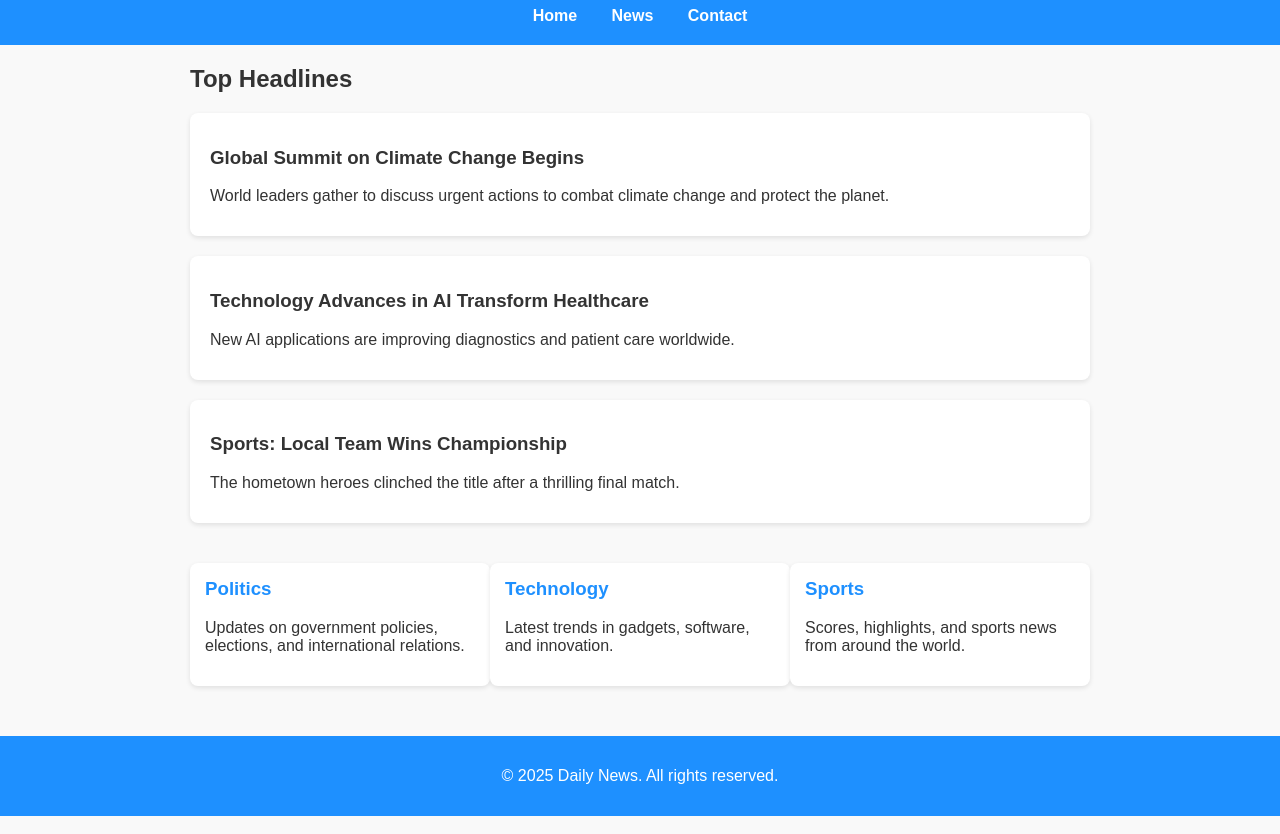
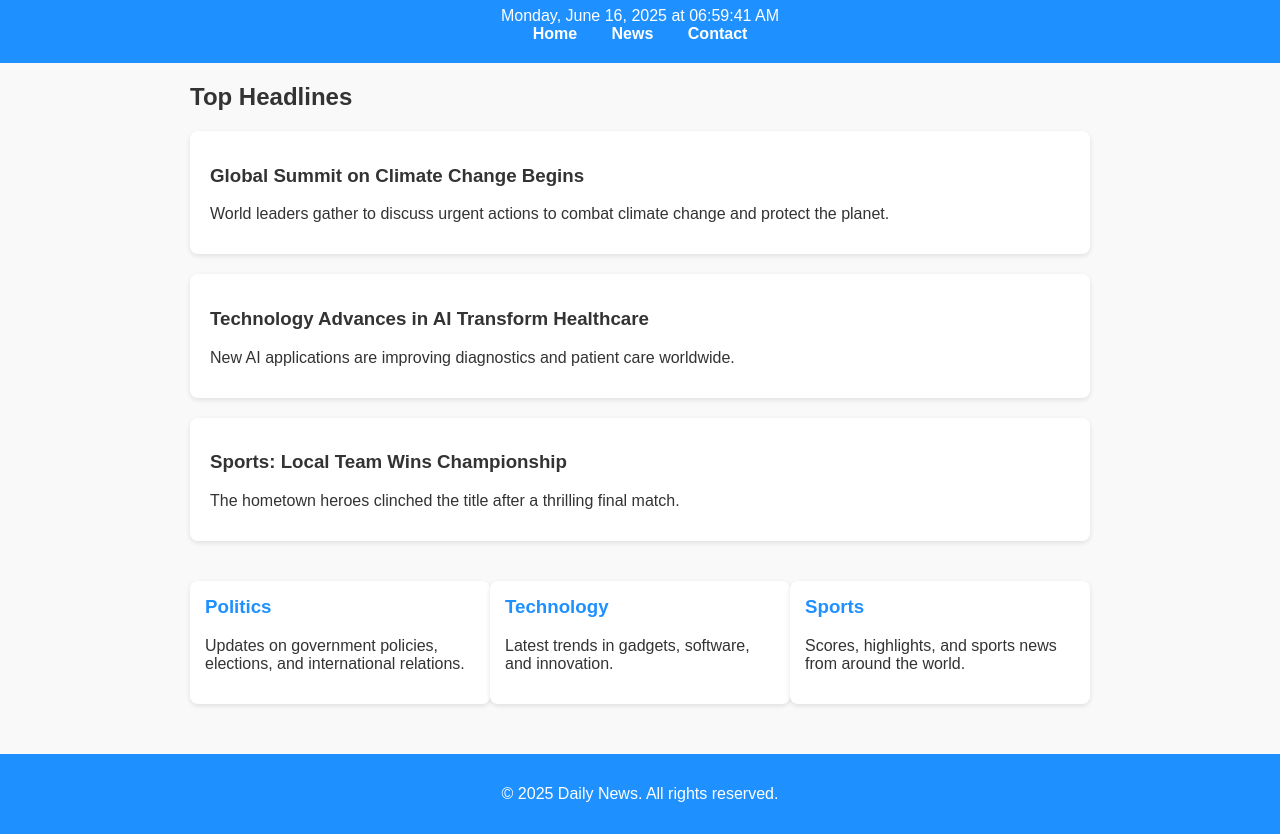
Before and after one commit to mehtab-naq/daily-news, a plain HTML site: page index.html in a window 1280 px wide. Shown: the part 94-928 px from the top of the page. Drawn offline with Linux system fonts and the light colour scheme.

Commit message:
Add files via upload

```diff
--- a/index.html
+++ b/index.html
@@ -84,6 +84,8 @@ footer {
 <body>
   <header>
     <h1>🗞️ Daily News</h1>
+    <div id="dateTime"></div>
+
     <nav>
       <a href="index.html">Home</a>
       <a href="news.html">News</a>
@@ -149,6 +151,27 @@ footer {
     window.scrollTo({ top: 0, behavior: "smooth" });
   };
 </script>
+<script>
+  function updateDateTime() {
+    const now = new Date();
+    const options = {
+      weekday: 'long',
+      year: 'numeric',
+      month: 'long',
+      day: 'numeric',
+      hour: '2-digit',
+      minute: '2-digit',
+      second: '2-digit',
+      hour12: true
+    };
+    const formatted = now.toLocaleString('en-US', options);
+    document.getElementById('dateTime').textContent = formatted;
+  }
+
+  // Update immediately and then every second
+  updateDateTime();
+  setInterval(updateDateTime, 1000);
+</script>
 
 </body>
 </html>
```
